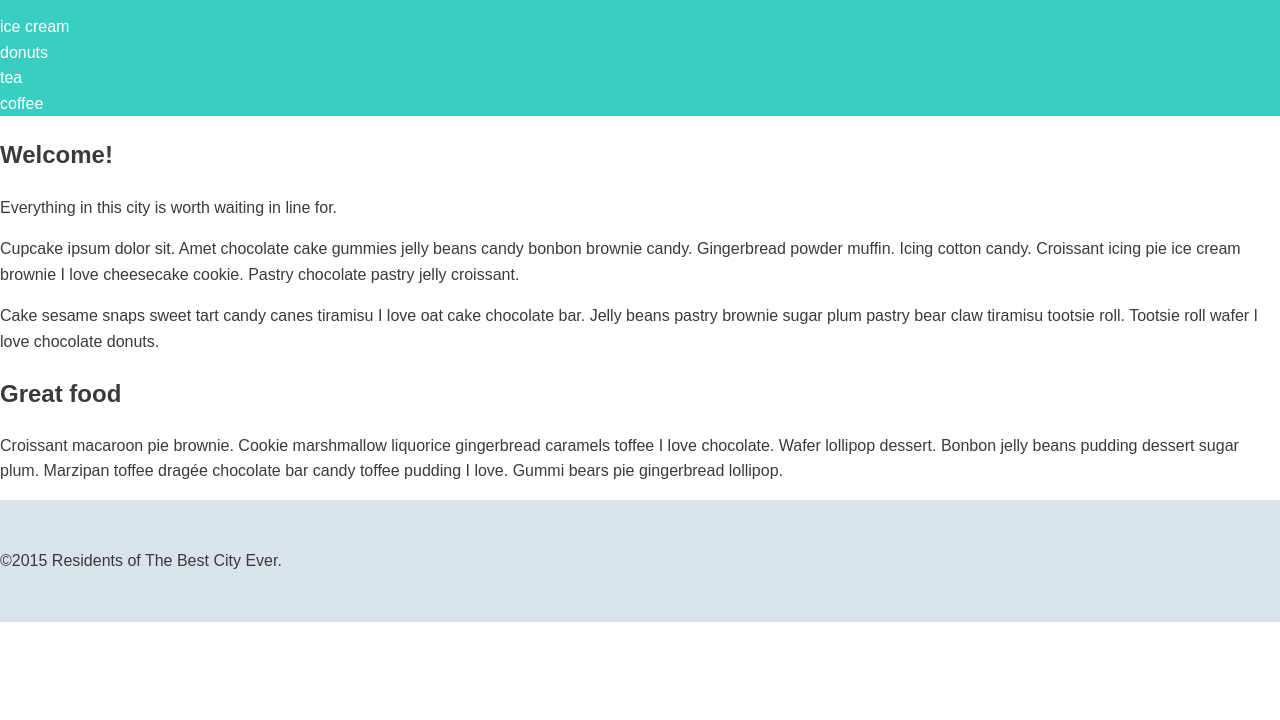
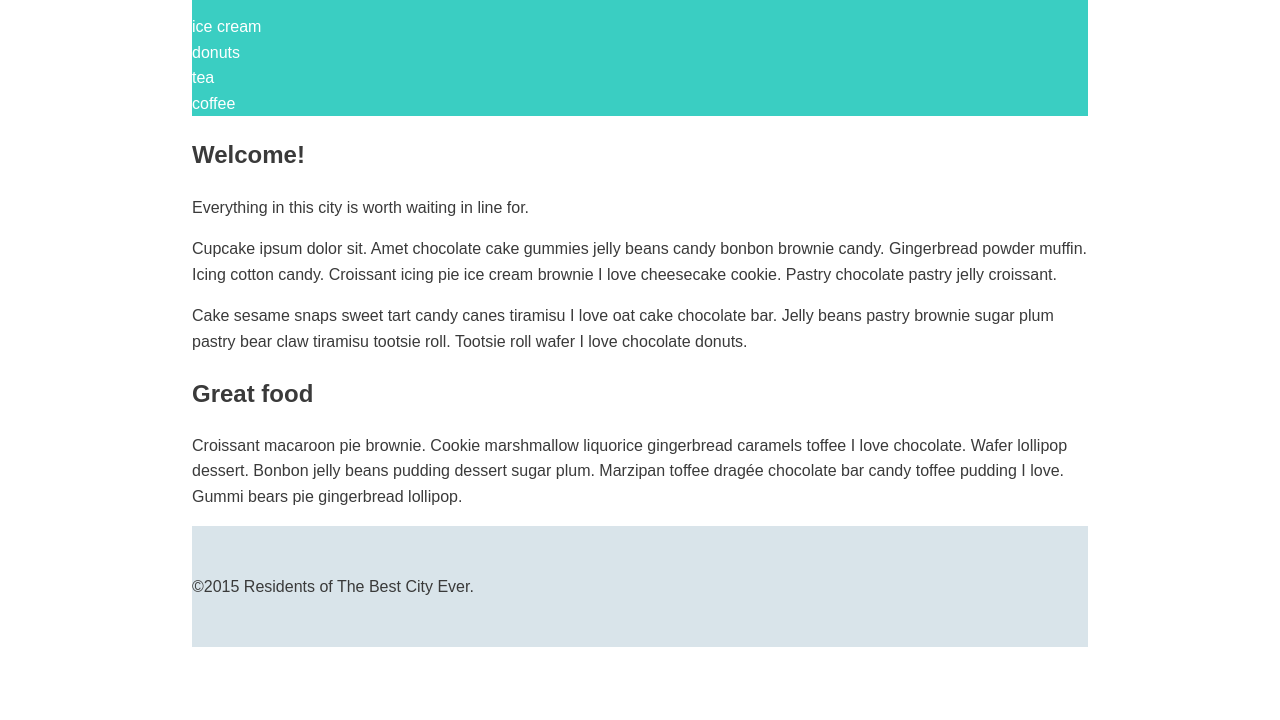
Before and after one commit to do-adams/Best_City_Guide, a plain HTML site: page index.html in a window 1280 px wide. Shown: the part 80-800 px from the top of the page. Drawn offline with Linux system fonts and the light colour scheme.

Commit message:
Add main wrapper

```diff
--- a/css/style.css
+++ b/css/style.css
@@ -32,6 +32,11 @@ a {
 
 /* ---- Layout Containers ---- */
 
+.wrapper {
+  width: 70%;
+  margin: 0 auto;
+}
+
 .main-header {
 	background: #3acec2;
 }
--- a/index.html
+++ b/index.html
@@ -8,6 +8,7 @@
 	<link rel="stylesheet" href="css/style.css" type="text/css">
 </head>
 <body>
+  <div class="wrapper">
     <header class="main-header">
       <h1 class="name"><a href="#">Best City Guide</a></h1>
       <ul class="main-nav">
@@ -29,5 +30,6 @@
     <footer class="main-footer">
       <p>&copy;2015 Residents of The Best City Ever.</p>
     </footer>
+  </div>
 </body>
 </html>
```
Lines whose indentation alone changed are shown as unchanged.
